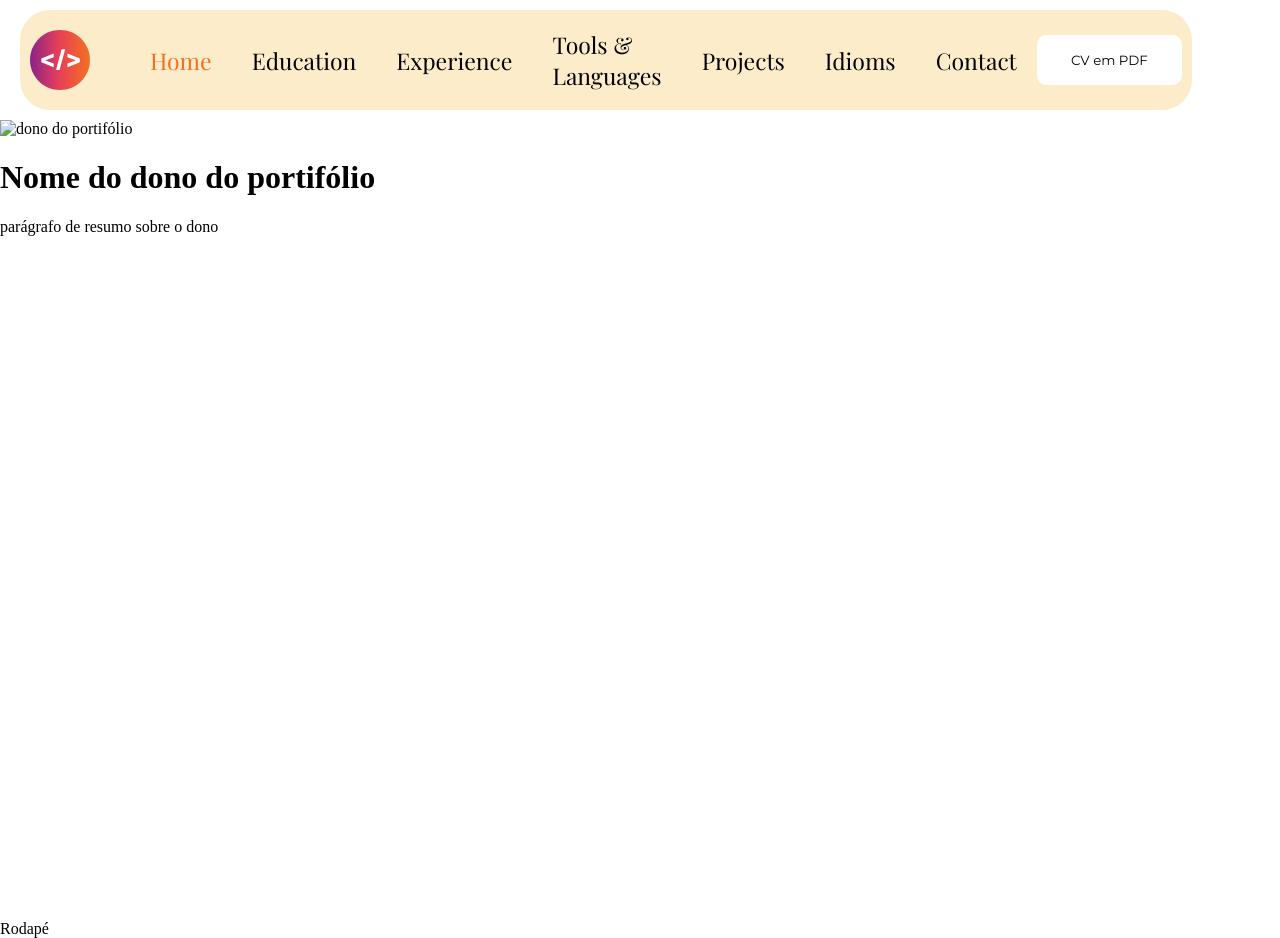
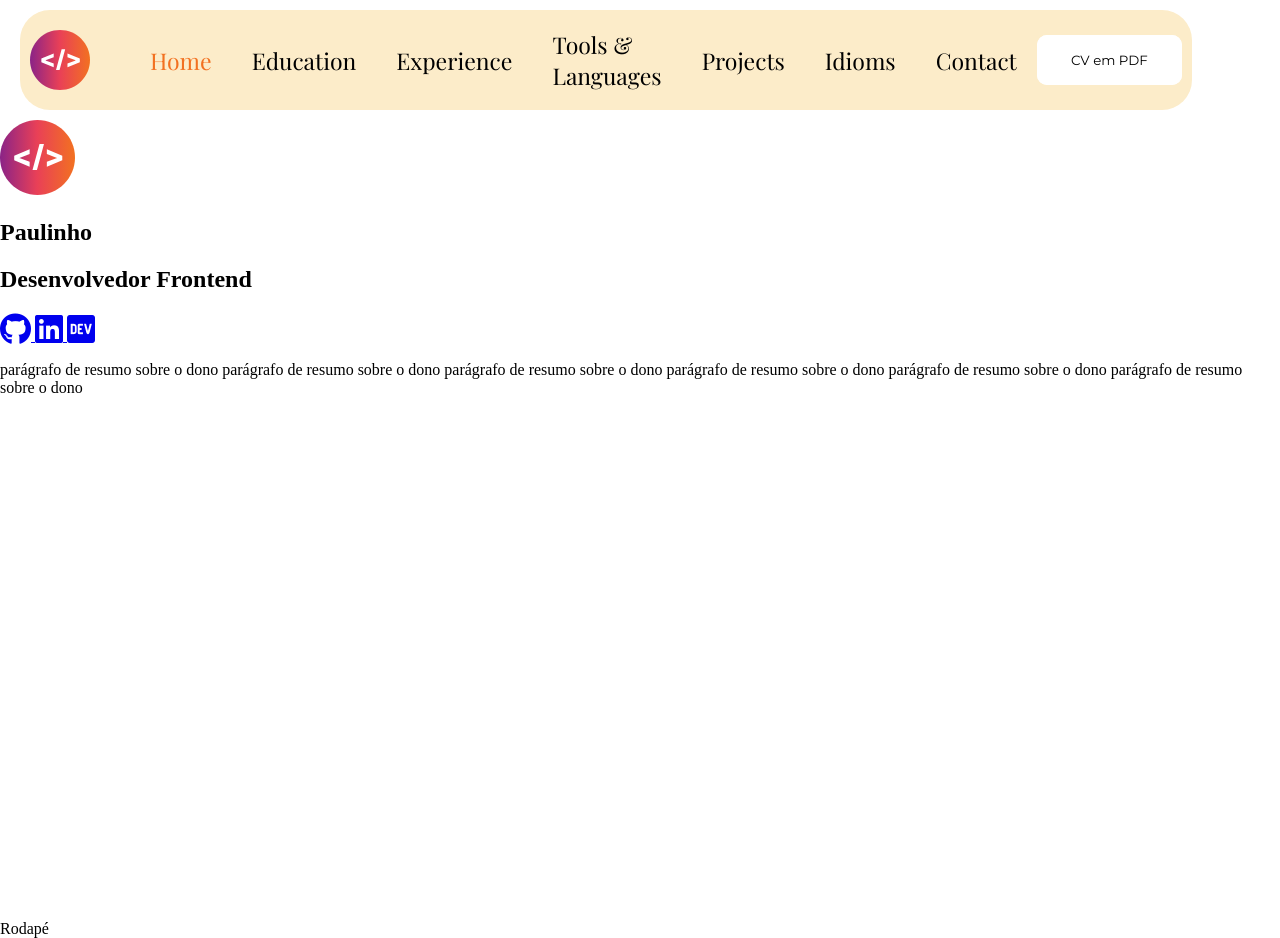
Before and after one commit to fllaviacorreia/aulas-ifbaiano-desenvolvimento-web, a plain HTML site: page code/portifolio/index.html in a window 1280 px wide. Drawn offline with Linux system fonts and the light colour scheme.

Commit message:
include icons

```diff
--- a/code/portifolio/index.html
+++ b/code/portifolio/index.html
@@ -1,5 +1,6 @@
 <!DOCTYPE html>
 <html>
+
 <head>
   <meta charset="UTF-8">
   <meta name="viewport" content="width=device-width, initial-scale=1.0">
@@ -10,7 +11,9 @@
   <link rel="stylesheet" href="https://fonts.googleapis.com/css2?family=Montserrat">
   <title>Portifólio</title>
 </head>
+
 <body>
+  <script src="https://kit.fontawesome.com/5ed874a900.js" crossorigin="anonymous"></script>
   <!--Cabeçalho início-->
   <header class="rowElement">
     <img class="logoHeader" src="assets/logo.svg" alt="logo" />
@@ -22,7 +25,8 @@
         </li>
         <li>
           <a class="link" href="education.html">Education</a>
-          </li><li>
+        </li>
+        <li>
           <a class="link" href="experience.html">Experience</a>
         </li>
         <li>
@@ -45,13 +49,27 @@
 
   <!--Sobre mim início-->
   <main id="about">
-      <div>
-        <img src="" alt="dono do portifólio" />
-        <h1>Nome do dono do portifólio</h1>
+    <section class="resumeProfile">
+      <img class="imgDono" src="assets/logo.svg" alt="dono do portifólio" />
+      <h1>Paulinho</h1>
+      <h2>Desenvolvedor Frontend</h2>
+      <div class="divisorIcons">
+        <a href="https://www.github.com">
+          <i class="fa-brands fa-github fa-2x"></i>
+        </a>
+        <a href="https://www.linkedin.com">
+          <i class="fa-brands fa-linkedin  fa-2x"></i>
+        </a>
+        <a href="https://www.dev.to"><i class="fa-brands fa-dev  fa-2x"></i></a>
       </div>
-      <div>
-        <p>parágrafo de resumo sobre o dono</p>
-      </div>
+    </section>
+    <section class="textAbout">
+      <p>
+        parágrafo de resumo sobre o dono parágrafo de resumo sobre o dono
+        parágrafo de resumo sobre o dono parágrafo de resumo sobre o dono
+        parágrafo de resumo sobre o dono parágrafo de resumo sobre o dono
+      </p>
+    </section>
   </main>
   <!--Sobre mim fim-->
 
@@ -61,4 +79,5 @@
   </footer>
   <!--Rodapé fim-->
 </body>
+
 </html>
```
Lines whose indentation alone changed are shown as unchanged.
